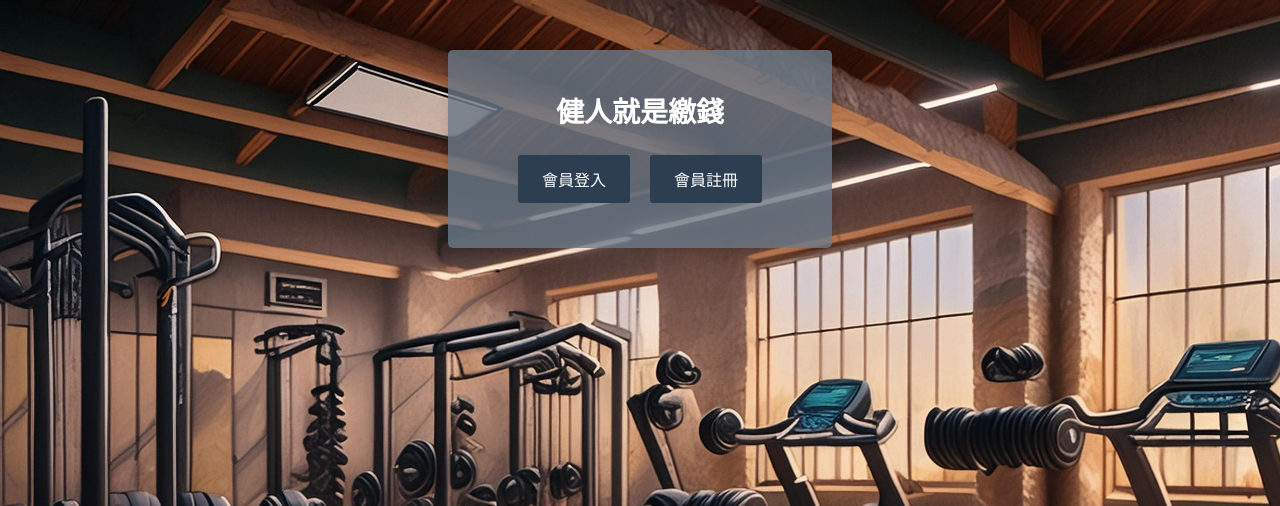
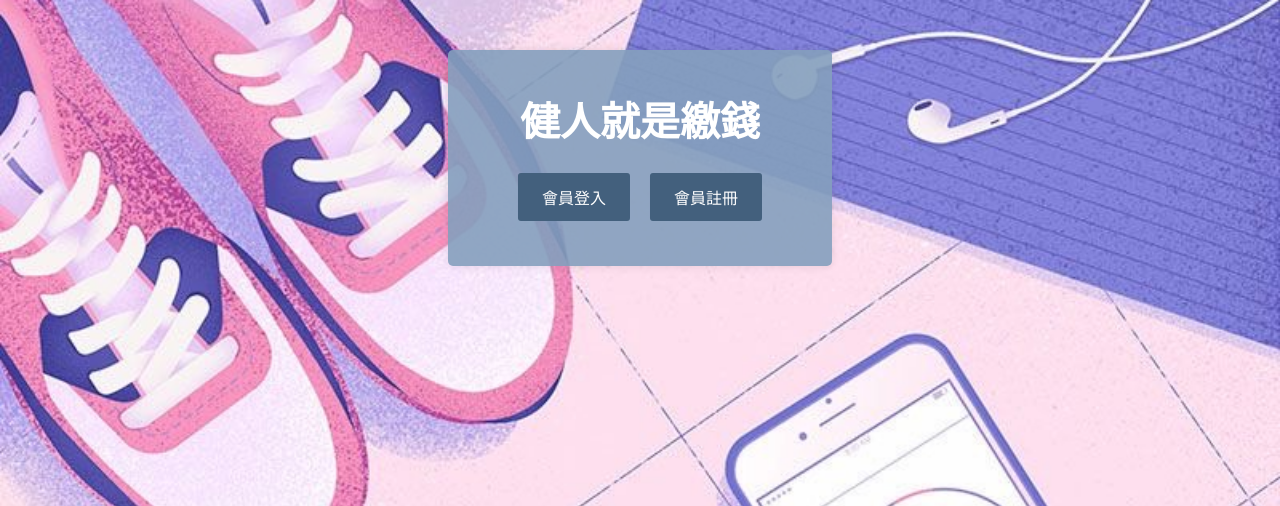
Before and after one commit to Poyi1028/DB_Project, a Flask app: page / in a window 1280 px wide. Shown: the top 506 px of the page. Run offline with Flask 3, Linux system fonts and the light colour scheme.

Commit message:
頁面美化

```diff
--- a/static/css/index.css
+++ b/static/css/index.css
@@ -2,7 +2,7 @@ body {
     font-family: Arial, sans-serif;
     margin: 0;
     padding: 0;
-    background-image: url('/static/gym.jpg');
+    background-image: url('/static/Homepage.jpg');
     background-size: cover;
     background-position: center;
     background-repeat: no-repeat;
@@ -14,7 +14,7 @@ body {
     top: 50px;
     left: 50%;
     transform: translateX(-50%);
-    background-color: rgba(108, 122, 137, 0.8);
+    background-color: rgba(132, 159, 189, 0.9);
     padding: 40px 60px;
     border-radius: 5px;
     box-shadow: 0 0 10px rgba(0, 0, 0, 0.1);
@@ -25,7 +25,7 @@ body {
 
 .header-container h1 {
     margin: 0 0 20px 0;
-    font-size: 28px;
+    font-size: 40px;
 }
 
 .button-container {
@@ -36,7 +36,7 @@ body {
 button {
     padding: 12px 24px;
     margin: 5px 10px;
-    background-color: #2c3e50;
+    background-color: #43607d;
     color: #fff;
     border: none;
     border-radius: 3px;
@@ -62,23 +62,17 @@ button:hover {
 }
 
 .modal-content {
-    background-color: rgba(108, 122, 137, 0.9);
+    background-color: rgba(132, 159, 189, 0.9);
     padding: 30px;
     border: 1px solid #888;
     width: 40%;
     color: #fff;
     text-align: center;
     position: absolute;
-    /* 新增 */
     top: 50%;
-    /* 新增 */
     left: 50%;
-    /* 新增 */
     transform: translate(-50%, -50%);
-    /* 新增 */
 }
-
-/* 其他樣式保持不變 */
 
 .modal-content form label,
 .modal-content form input,
@@ -118,8 +112,6 @@ button:hover {
     font-size: 14px;
 }
 
-/* 其他樣式保持不變 */
-
 .close {
     color: #aaa;
     float: right;
```
Also changed, not shown: static/LoginPage.jpg (renamed from static/LoginPage'.jpg).
